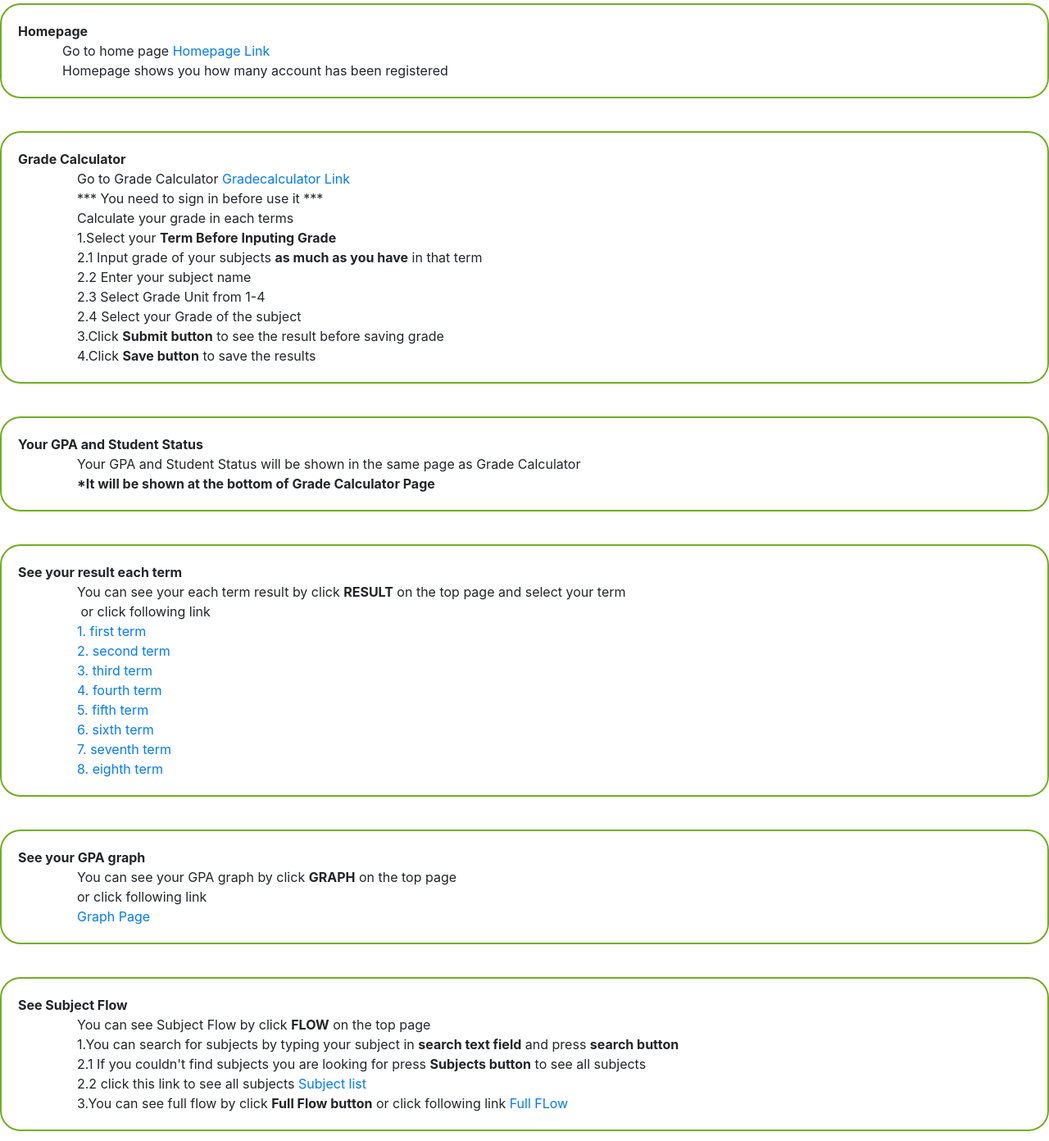
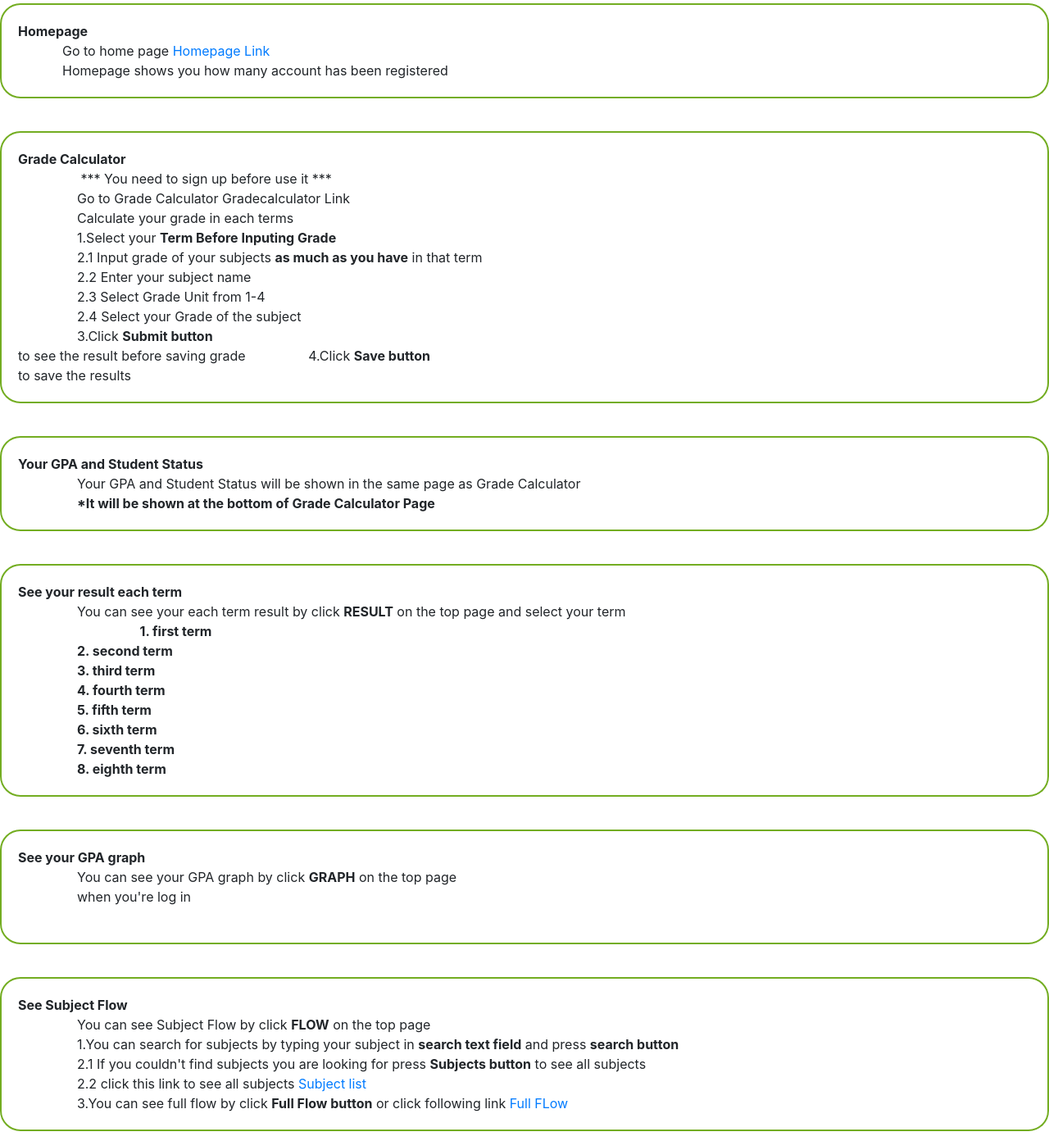
Before and after one commit to tamkmutnb/Gradeguide-Incomplete, a Django app: page /help in a window 1280 px wide. Shown: the part 536-1928 px from the top of the page at 82% size. Run offline with Django 3.2, Linux system fonts and the light colour scheme; some libraries are stand-ins or nearby versions.

Commit message:
Edit help describtion

```diff
--- a/lists/templates/help.html
+++ b/lists/templates/help.html
@@ -47,17 +47,17 @@ hr.new5 {
 </p>
 
 &nbsp;&nbsp;&nbsp;&nbsp;&nbsp;&nbsp;&nbsp;&nbsp;<p id="rcorners2"><b> Grade Calculator </b>
-<br>  &nbsp;&nbsp;&nbsp;&nbsp;&nbsp;&nbsp;&nbsp;&nbsp;&nbsp;&nbsp;&nbsp;&nbsp;&nbsp;&nbsp;&nbsp;&nbsp;Go to Grade Calculator <a href="home">Gradecalculator Link</a>
+   <br>   &nbsp;&nbsp;&nbsp;&nbsp;&nbsp;&nbsp;&nbsp;&nbsp;&nbsp;&nbsp;&nbsp;&nbsp;&nbsp;&nbsp;&nbsp;&nbsp; *** You need to sign up before use it ***
+<br>  &nbsp;&nbsp;&nbsp;&nbsp;&nbsp;&nbsp;&nbsp;&nbsp;&nbsp;&nbsp;&nbsp;&nbsp;&nbsp;&nbsp;&nbsp;&nbsp;Go to Grade Calculator Gradecalculator Link
     <br>
-    &nbsp;&nbsp;&nbsp;&nbsp;&nbsp;&nbsp;&nbsp;&nbsp;&nbsp;&nbsp;&nbsp;&nbsp;&nbsp;&nbsp;&nbsp;&nbsp;*** You need to sign in before use it ***<br>
     &nbsp;&nbsp;&nbsp;&nbsp;&nbsp;&nbsp;&nbsp;&nbsp;&nbsp;&nbsp;&nbsp;&nbsp;&nbsp;&nbsp;&nbsp;&nbsp;Calculate your grade in each terms<br>
     &nbsp;&nbsp;&nbsp;&nbsp;&nbsp;&nbsp;&nbsp;&nbsp;&nbsp;&nbsp;&nbsp;&nbsp;&nbsp;&nbsp;&nbsp;&nbsp;1.Select your <b>Term Before Inputing Grade</b><br>
     &nbsp;&nbsp;&nbsp;&nbsp;&nbsp;&nbsp;&nbsp;&nbsp;&nbsp;&nbsp;&nbsp;&nbsp;&nbsp;&nbsp;&nbsp;&nbsp;2.1 Input grade of your subjects <b>as much as you have</b> in that term<br>
     &nbsp;&nbsp;&nbsp;&nbsp;&nbsp;&nbsp;&nbsp;&nbsp;&nbsp;&nbsp;&nbsp;&nbsp;&nbsp;&nbsp;&nbsp;&nbsp;2.2 Enter your subject name<br>
     &nbsp;&nbsp;&nbsp;&nbsp;&nbsp;&nbsp;&nbsp;&nbsp;&nbsp;&nbsp;&nbsp;&nbsp;&nbsp;&nbsp;&nbsp;&nbsp;2.3 Select Grade Unit from 1-4<br>
     &nbsp;&nbsp;&nbsp;&nbsp;&nbsp;&nbsp;&nbsp;&nbsp;&nbsp;&nbsp;&nbsp;&nbsp;&nbsp;&nbsp;&nbsp;&nbsp;2.4 Select your Grade of the subject<br>
-    &nbsp;&nbsp;&nbsp;&nbsp;&nbsp;&nbsp;&nbsp;&nbsp;&nbsp;&nbsp;&nbsp;&nbsp;&nbsp;&nbsp;&nbsp;&nbsp;3.Click <b>Submit button</b> to see the result before saving grade<br>
-    &nbsp;&nbsp;&nbsp;&nbsp;&nbsp;&nbsp;&nbsp;&nbsp;&nbsp;&nbsp;&nbsp;&nbsp;&nbsp;&nbsp;&nbsp;&nbsp;4.Click <b>Save button</b> to save the results
+    &nbsp;&nbsp;&nbsp;&nbsp;&nbsp;&nbsp;&nbsp;&nbsp;&nbsp;&nbsp;&nbsp;&nbsp;&nbsp;&nbsp;&nbsp;&nbsp;3.Click <b>Submit button</b><br> to see the result before saving grade
+    &nbsp;&nbsp;&nbsp;&nbsp;&nbsp;&nbsp;&nbsp;&nbsp;&nbsp;&nbsp;&nbsp;&nbsp;&nbsp;&nbsp;&nbsp;&nbsp;4.Click <b>Save button</b><br> to save the results
 </p>
 
 &nbsp;&nbsp;&nbsp;&nbsp;&nbsp;&nbsp;&nbsp;&nbsp;<p id="rcorners2"><b> Your GPA and Student Status</b><br>
@@ -68,22 +68,22 @@ hr.new5 {
 
 <b> &nbsp;&nbsp;&nbsp;&nbsp;&nbsp;&nbsp;&nbsp;&nbsp;<p id="rcorners2">See your result each term</b><br>
  &nbsp;&nbsp;&nbsp;&nbsp;&nbsp;&nbsp;&nbsp;&nbsp;&nbsp;&nbsp;&nbsp;&nbsp;&nbsp;&nbsp;&nbsp;&nbsp;You can see your each term result by click <b>RESULT</b> on the top page and select your term<br>
-   &nbsp;&nbsp;&nbsp;&nbsp;&nbsp;&nbsp;&nbsp;&nbsp;&nbsp;&nbsp;&nbsp;&nbsp;&nbsp;&nbsp;&nbsp;&nbsp; or click following link <br>
-    &nbsp;&nbsp;&nbsp;&nbsp;&nbsp;&nbsp;&nbsp;&nbsp;&nbsp;&nbsp;&nbsp;&nbsp;&nbsp;&nbsp;&nbsp;&nbsp;<a href="r'firstTerm'">1. first term</a><br>
-    &nbsp;&nbsp;&nbsp;&nbsp;&nbsp;&nbsp;&nbsp;&nbsp;&nbsp;&nbsp;&nbsp;&nbsp;&nbsp;&nbsp;&nbsp;&nbsp;<a href="r'secondTerm'">2. second term</a><br>
-    &nbsp;&nbsp;&nbsp;&nbsp;&nbsp;&nbsp;&nbsp;&nbsp;&nbsp;&nbsp;&nbsp;&nbsp;&nbsp;&nbsp;&nbsp;&nbsp;<a href="r'thirdTerm'">3. third term</a><br>
-    &nbsp;&nbsp;&nbsp;&nbsp;&nbsp;&nbsp;&nbsp;&nbsp;&nbsp;&nbsp;&nbsp;&nbsp;&nbsp;&nbsp;&nbsp;&nbsp;<a href="r'fourthTerm'">4. fourth term</a><br>
-    &nbsp;&nbsp;&nbsp;&nbsp;&nbsp;&nbsp;&nbsp;&nbsp;&nbsp;&nbsp;&nbsp;&nbsp;&nbsp;&nbsp;&nbsp;&nbsp;<a href="r'fifthTerm'">5. fifth term</a><br>
-    &nbsp;&nbsp;&nbsp;&nbsp;&nbsp;&nbsp;&nbsp;&nbsp;&nbsp;&nbsp;&nbsp;&nbsp;&nbsp;&nbsp;&nbsp;&nbsp;<a href="r'sixthTerm'">6. sixth term</a><br>
-    &nbsp;&nbsp;&nbsp;&nbsp;&nbsp;&nbsp;&nbsp;&nbsp;&nbsp;&nbsp;&nbsp;&nbsp;&nbsp;&nbsp;&nbsp;&nbsp;<a href="r'seventhTerm'">7. seventh term</a><br>
-    &nbsp;&nbsp;&nbsp;&nbsp;&nbsp;&nbsp;&nbsp;&nbsp;&nbsp;&nbsp;&nbsp;&nbsp;&nbsp;&nbsp;&nbsp;&nbsp;<a href="r'eightTerm'">8. eighth term</a><br>
+   &nbsp;&nbsp;&nbsp;&nbsp;&nbsp;&nbsp;&nbsp;&nbsp;&nbsp;&nbsp;&nbsp;&nbsp;&nbsp;&nbsp;&nbsp;&nbsp;
+    &nbsp;&nbsp;&nbsp;&nbsp;&nbsp;&nbsp;&nbsp;&nbsp;&nbsp;&nbsp;&nbsp;&nbsp;&nbsp;&nbsp;&nbsp;&nbsp;<b>1. first term</b><br>
+    &nbsp;&nbsp;&nbsp;&nbsp;&nbsp;&nbsp;&nbsp;&nbsp;&nbsp;&nbsp;&nbsp;&nbsp;&nbsp;&nbsp;&nbsp;&nbsp;<b>2. second term</b><br>
+    &nbsp;&nbsp;&nbsp;&nbsp;&nbsp;&nbsp;&nbsp;&nbsp;&nbsp;&nbsp;&nbsp;&nbsp;&nbsp;&nbsp;&nbsp;&nbsp;<b>3. third term</b><br>
+    &nbsp;&nbsp;&nbsp;&nbsp;&nbsp;&nbsp;&nbsp;&nbsp;&nbsp;&nbsp;&nbsp;&nbsp;&nbsp;&nbsp;&nbsp;&nbsp;<b>4. fourth term</b><br>
+    &nbsp;&nbsp;&nbsp;&nbsp;&nbsp;&nbsp;&nbsp;&nbsp;&nbsp;&nbsp;&nbsp;&nbsp;&nbsp;&nbsp;&nbsp;&nbsp;<b>5. fifth term</b><br>
+    &nbsp;&nbsp;&nbsp;&nbsp;&nbsp;&nbsp;&nbsp;&nbsp;&nbsp;&nbsp;&nbsp;&nbsp;&nbsp;&nbsp;&nbsp;&nbsp;<b>6. sixth term</b><br>
+    &nbsp;&nbsp;&nbsp;&nbsp;&nbsp;&nbsp;&nbsp;&nbsp;&nbsp;&nbsp;&nbsp;&nbsp;&nbsp;&nbsp;&nbsp;&nbsp;<b>7. seventh term</b><br>
+    &nbsp;&nbsp;&nbsp;&nbsp;&nbsp;&nbsp;&nbsp;&nbsp;&nbsp;&nbsp;&nbsp;&nbsp;&nbsp;&nbsp;&nbsp;&nbsp;<b>8. eighth term</b><br>
 </p>
 
 &nbsp;&nbsp;&nbsp;&nbsp;&nbsp;&nbsp;&nbsp;&nbsp;<p id="rcorners2"><b> See your GPA graph</b><br>
 
     &nbsp;&nbsp;&nbsp;&nbsp;&nbsp;&nbsp;&nbsp;&nbsp;&nbsp;&nbsp;&nbsp;&nbsp;&nbsp;&nbsp;&nbsp;&nbsp;You can see your GPA graph by click <b>GRAPH</b> on the top page<br>
-    &nbsp;&nbsp;&nbsp;&nbsp;&nbsp;&nbsp;&nbsp;&nbsp;&nbsp;&nbsp;&nbsp;&nbsp;&nbsp;&nbsp;&nbsp;&nbsp;or click following link <br>
-    &nbsp;&nbsp;&nbsp;&nbsp;&nbsp;&nbsp;&nbsp;&nbsp;&nbsp;&nbsp;&nbsp;&nbsp;&nbsp;&nbsp;&nbsp;&nbsp;<a href="r'graph'">Graph Page</a>
+    &nbsp;&nbsp;&nbsp;&nbsp;&nbsp;&nbsp;&nbsp;&nbsp;&nbsp;&nbsp;&nbsp;&nbsp;&nbsp;&nbsp;&nbsp;&nbsp;when you're log in <br>
+    &nbsp;&nbsp;&nbsp;&nbsp;&nbsp;&nbsp;&nbsp;&nbsp;&nbsp;&nbsp;&nbsp;&nbsp;&nbsp;&nbsp;&nbsp;&nbsp;
 </p>
 
 &nbsp;&nbsp;&nbsp;&nbsp;&nbsp;&nbsp;&nbsp;&nbsp;<p id="rcorners2"><b> See Subject Flow</b><br>
```
